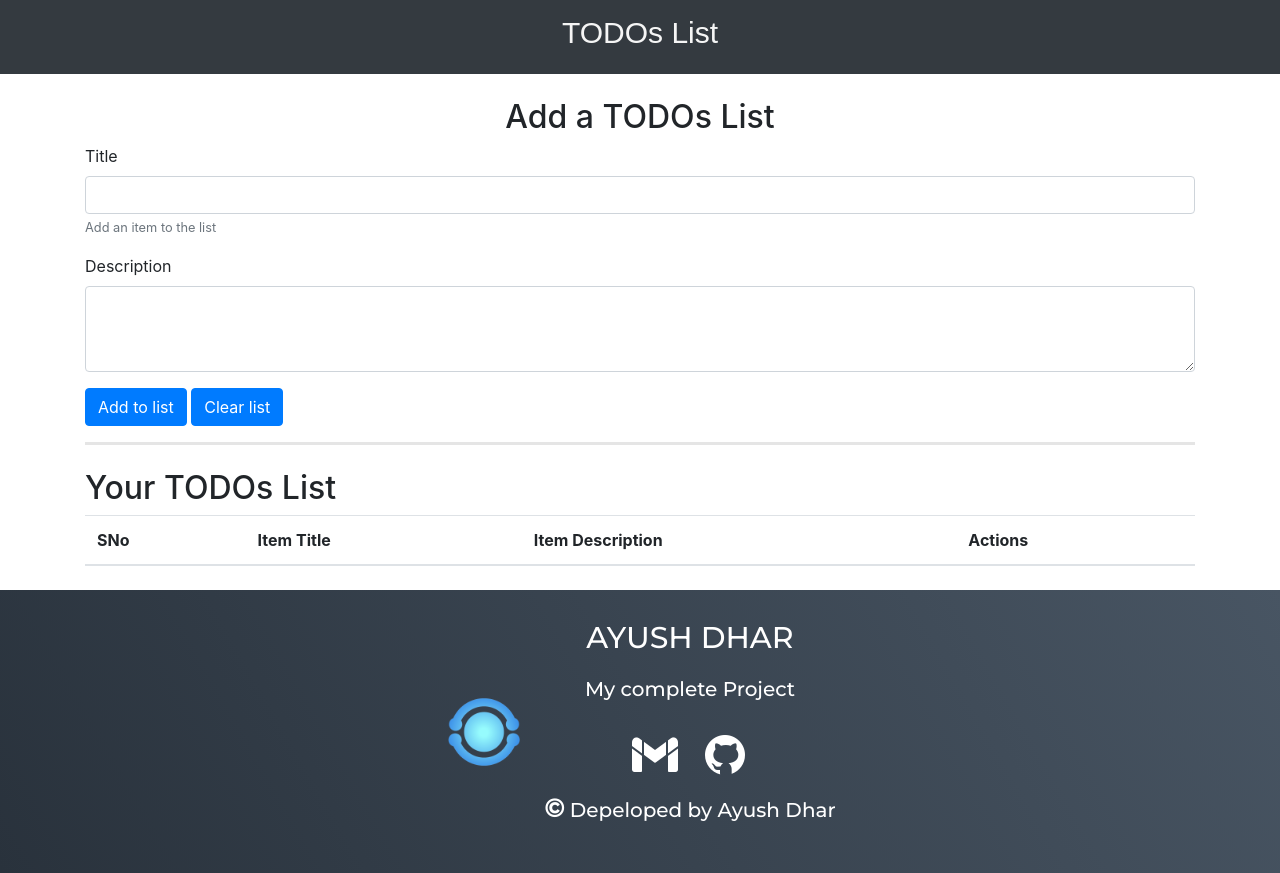
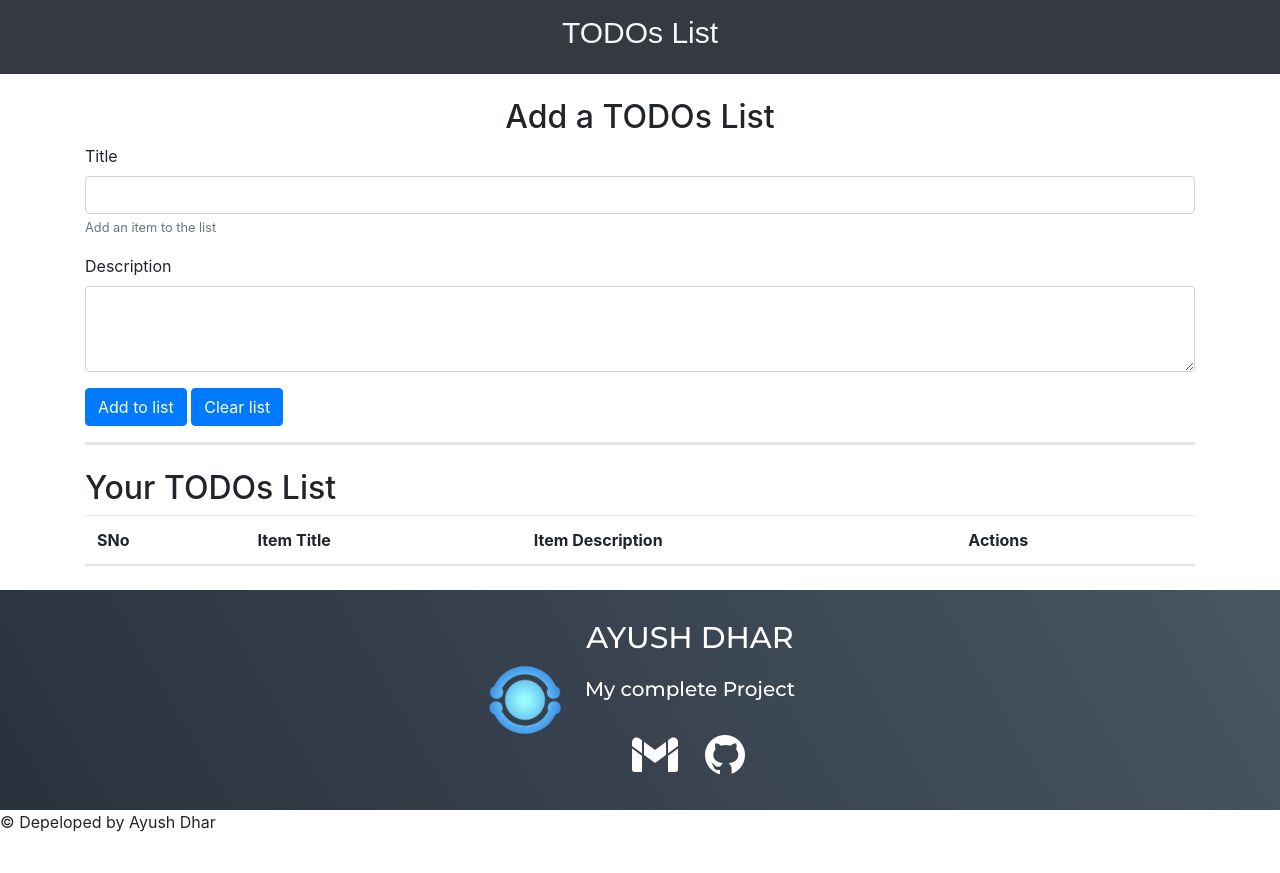
Before and after one commit to dharayush7/TODOs_List, a plain HTML site: page index.html in a window 1280 px wide. After the commit the page ends 850 px from the top, so only its background shows below. Drawn offline with nearby package versions, Linux system fonts and the light colour scheme.

Commit message:
Update index.html

```diff
--- a/index.html
+++ b/index.html
@@ -92,10 +92,10 @@
               ><img class="img" src="./images/github-crimson.png" alt="github"
             /></a>
           </div>
-          <div class="cop">
-            <p><span>&copy;</span> Depeloped by Ayush Dhar</p>
-          </div>
         </div>
+      </div>
+      <div class="end">
+        <p><span>&copy;</span> Depeloped by Ayush Dhar</p>
       </div>
     </footer>
 
```
